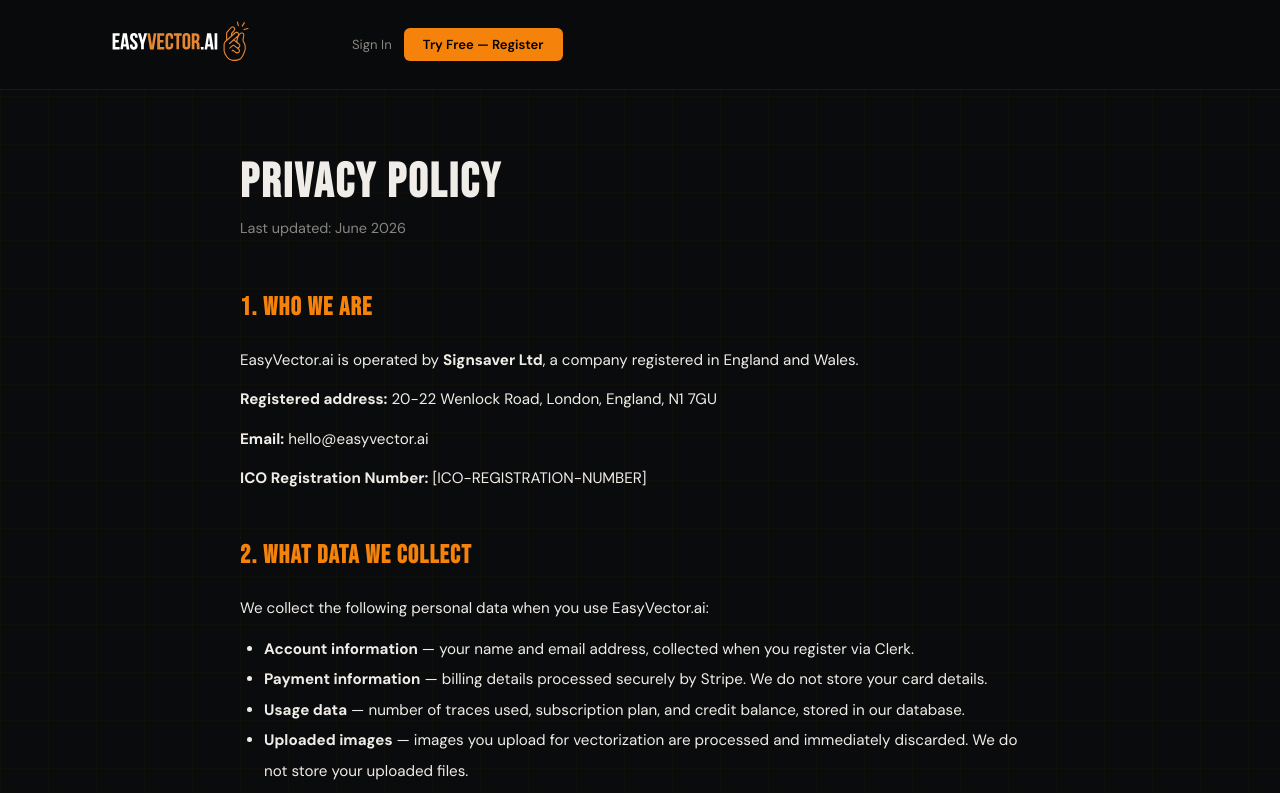
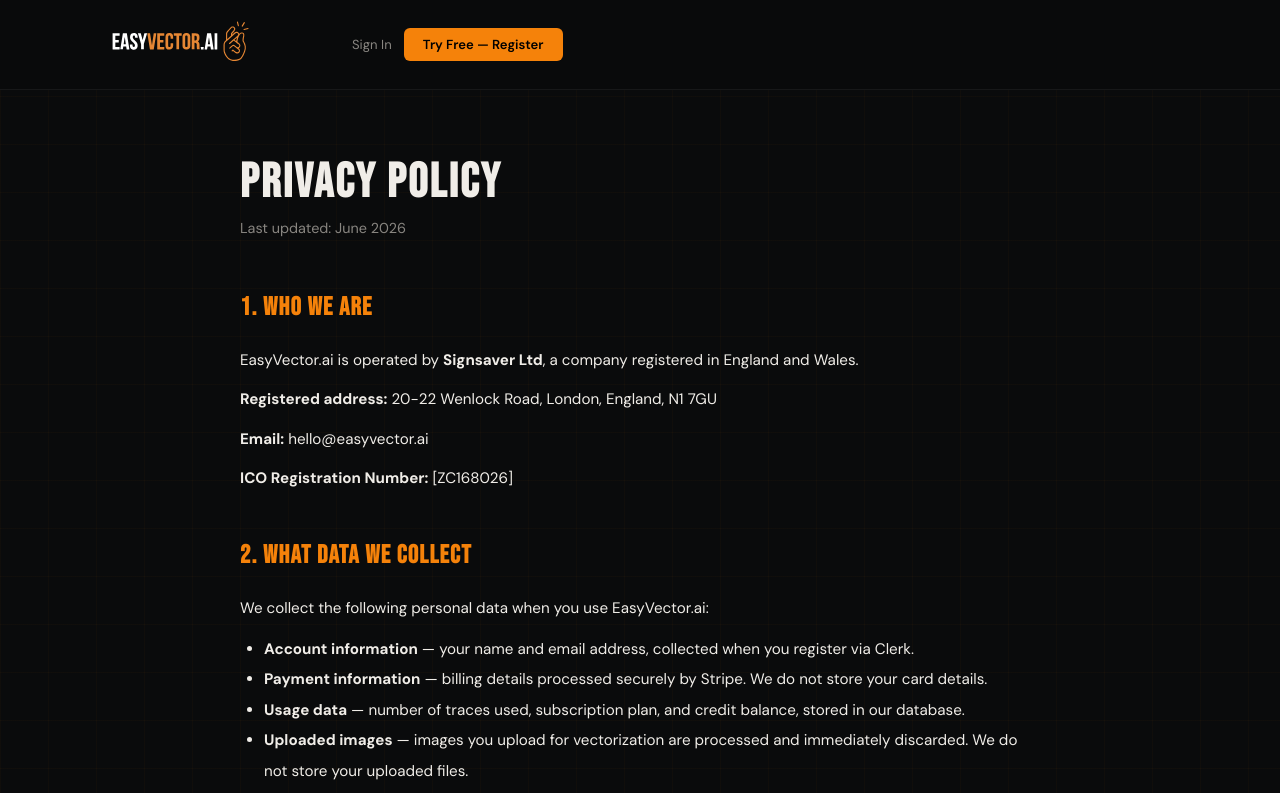
Before and after one commit to Signsaver/Easyvector, a Next.js app: page /privacy in a window 1280 px wide. Shown: the top 793 px of the page. Built offline with nearby package versions, Linux system fonts and the light colour scheme.

Commit message:
Update page.js

```diff
--- a/app/privacy/page.js
+++ b/app/privacy/page.js
@@ -29,7 +29,7 @@ export default function PrivacyPage() {
             <p>EasyVector.ai is operated by <strong>Signsaver Ltd</strong>, a company registered in England and Wales.</p>
             <p style={{marginTop:'0.75rem'}}><strong>Registered address:</strong> 20-22 Wenlock Road, London, England, N1 7GU</p>
             <p style={{marginTop:'0.75rem'}}><strong>Email:</strong> hello@easyvector.ai</p>
-            <p style={{marginTop:'0.75rem'}}><strong>ICO Registration Number:</strong> [ICO-REGISTRATION-NUMBER]</p>
+            <p style={{marginTop:'0.75rem'}}><strong>ICO Registration Number:</strong> [ZC168026]</p>
           </section>
 
           <section style={{marginBottom:'2.5rem'}}>
```
